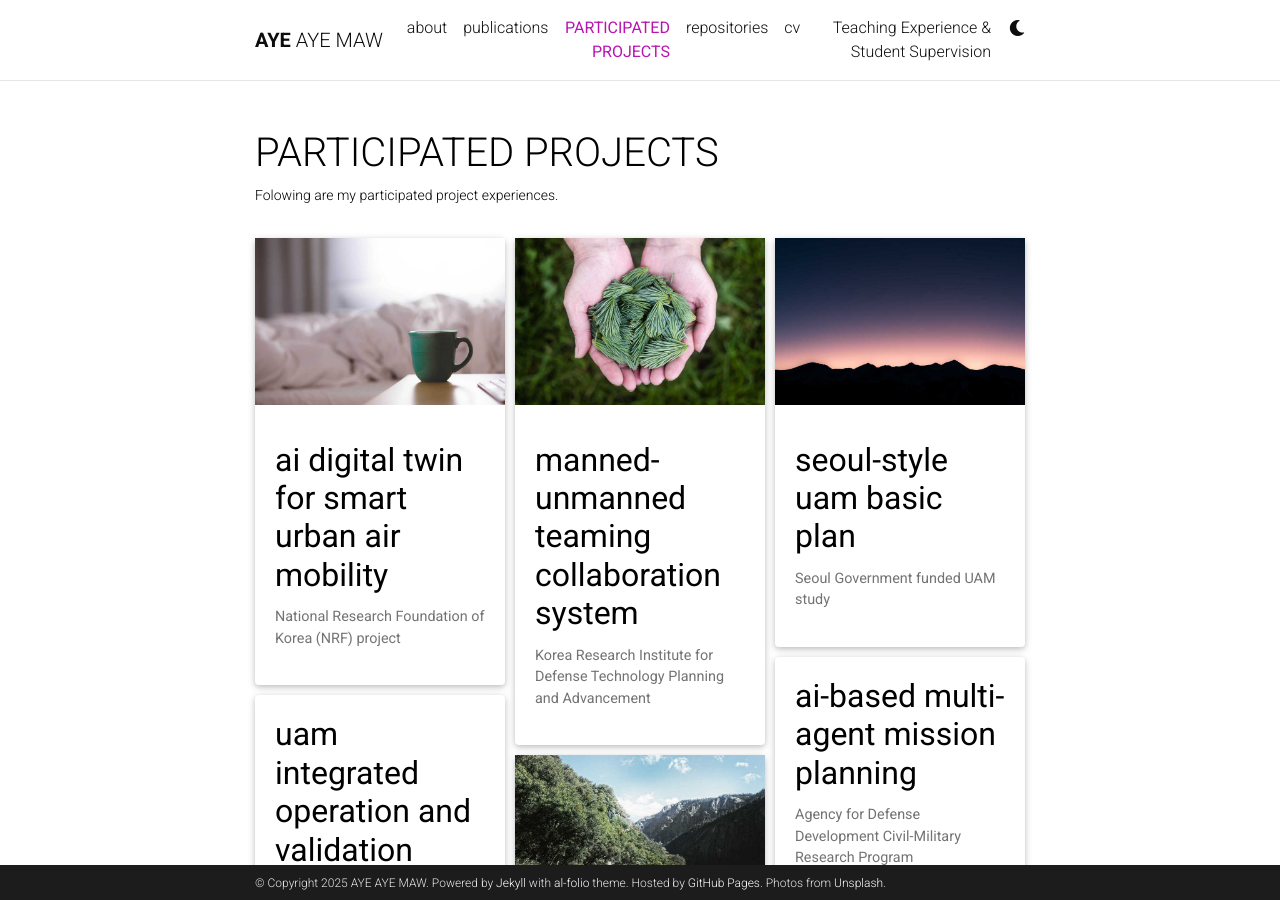
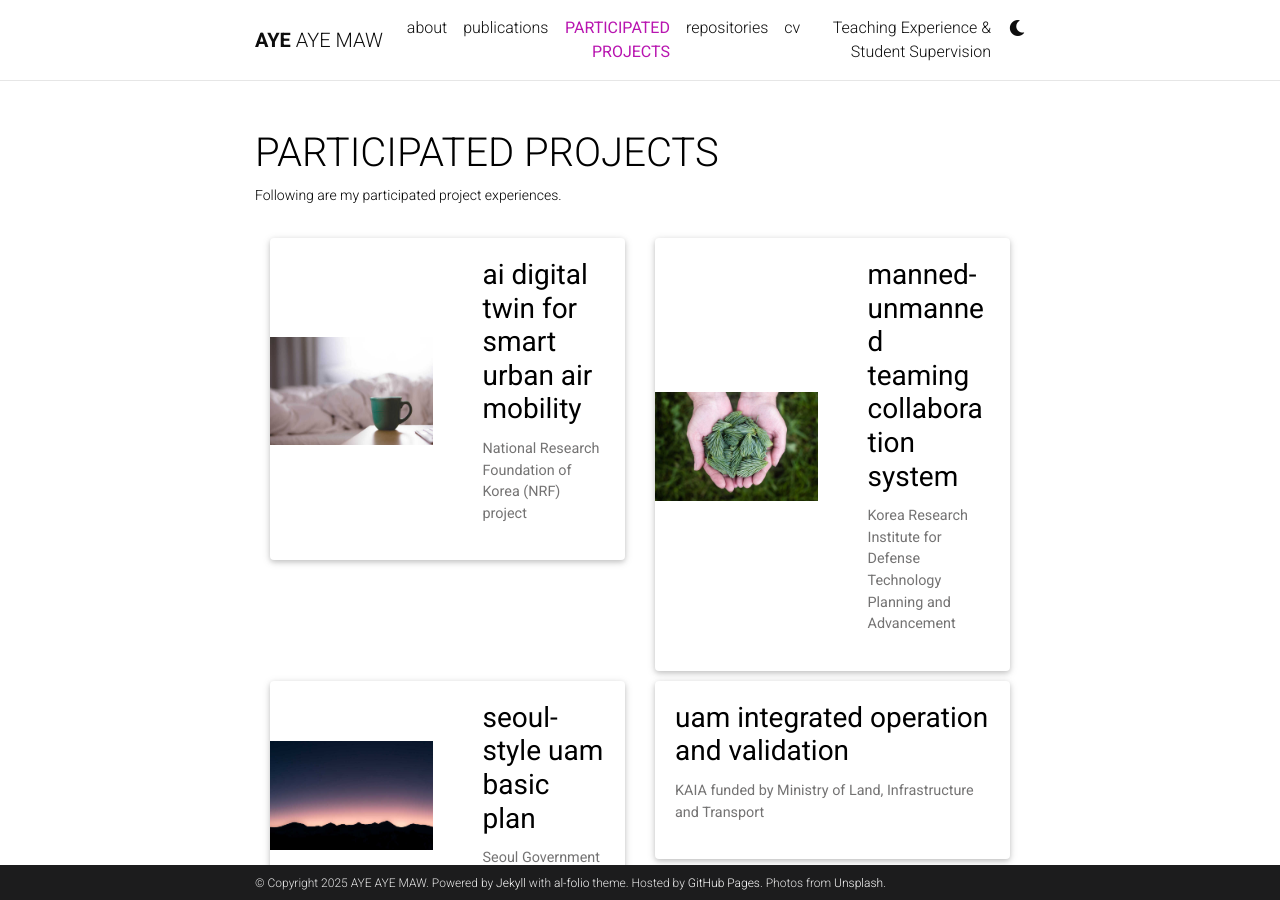
Before and after one commit to miayemaw/miayemaw.github.io, a Jekyll site: the page built from _pages/projects.md, in a window 1280 px wide and 900 px high. Built offline with Jekyll 4.4.1, drawn with Linux system fonts in a browser that asks for light colours; full-size pictures stand in for the smaller copies a plugin makes; comment, search, counter and statistics services are not loaded; a style sheet for code colours, icons or effects is not loaded.

Commit message:
Change projects layout to horizontal style

```diff
--- a/_pages/projects.md
+++ b/_pages/projects.md
@@ -2,11 +2,11 @@
 layout: page
 title: PARTICIPATED PROJECTS
 permalink: /projects/
-description: Folowing are my participated project experiences.
+description: Following are my participated project experiences.
 nav: true
 nav_order: 2
-display_categories: [work, fun]
-horizontal: false
+display_categories: [work]
+horizontal: true
 ---
 
 <!-- pages/projects.md -->
```
